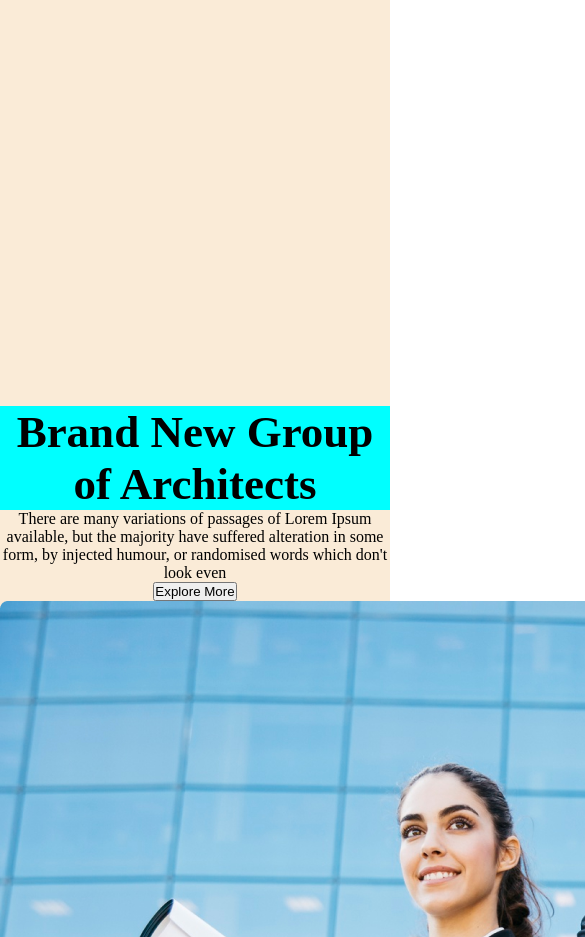
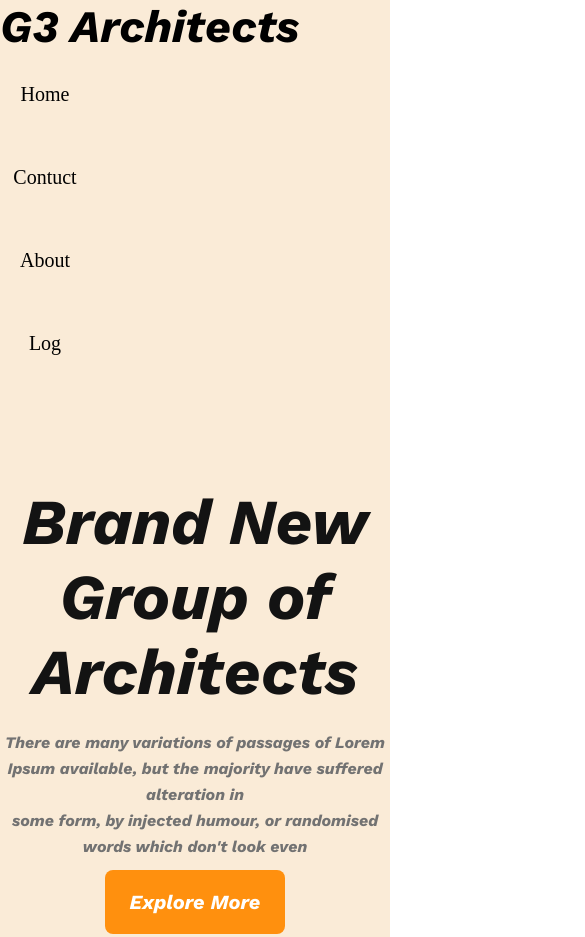
Before and after one commit to mohammadsobuj1/my-second-assainment, a plain HTML site: page index.html in a window 390 px wide. Shown: the top 937 px of the page, 585 px wide, since content can reach past the window. Drawn offline with nearby package versions, Linux system fonts and the light colour scheme.

Commit message:
done half

```diff
--- a/index.html
+++ b/index.html
@@ -12,9 +12,9 @@
 <link href="https://fonts.googleapis.com/css2?family=Open+Sans:ital,wght@1,600&family=Work+Sans:ital,wght@1,700&display=swap" rel="stylesheet">
 
 </head>
-<body>
+<body class=".container">
     <header class="header-container">
-        <section class="header-1">
+       <section class="header-1">
             <div class="header-title">
                 <h2 class="header-subtitle">G3 Architects</h2>
             </div>
@@ -22,30 +22,30 @@
                 <nav>
                     <ul>
                         <li> <a href=""> Home</a></li>
-                        <li> <a href="">Contuct Us</a></li>
+                        <li> <a href="">Contuct </a></li>
                         <li> <a href="">About</a></li>
-                        <li> <a href="">Log In</a></li>
+                        <li> <a href="">Log </a></li>
                     </ul>
                 </nav>
             </div>
         </section>
         <section class="bannar">
-            <h2 class="bannar-title">Brand New Group of Architects</h2>
-            <p>There are many variations of passages of Lorem Ipsum available, but the majority have suffered alteration in some form, by injected humour, or randomised words which don't look even</p>
-            <button>Explore More</button>
+            <h2 class="bannar-title">Brand New <br> Group of Architects</h2>
+            <p  class="bannar-subtitle">There are many variations of passages of Lorem Ipsum available, but the majority have suffered alteration in <br> some form, by injected humour, or randomised words which don't look even</p>
+            <button class="bannar-btn">Explore More</button>
 
 
 
 
-            <img src="img/banner.png" alt="">
+            <img src="img/banner.png" alt="" width="1200px" height="500px">
         </section>
+
+    </header>
+            <!-- --------------------
+                --header end
+            ------------------------ -->
 
 
 
-
-
-
-
-    </header>
 </body>
 </html>
--- a/style/style.css
+++ b/style/style.css
@@ -7,7 +7,7 @@
 .header-container{
         background-color: antiquewhite;
         width: 100%;
-        height: 1300px;
+        height: 1400px;
 }
 
 
@@ -16,7 +16,7 @@
     display: flex;
     justify-content: center;
     gap: 900px;
-    padding: 100px 0px;
+    padding: 70px 0px;
 }
 
 .header-subtitle{
@@ -24,21 +24,30 @@
     font-style: normal;
     font-weight: 700;
     font-size: 45px;
+    position: relative;
+    left: 200px;
+   width: 300px;
 }
 
 .nav-bar{
     font-size: 20;
+    position: relative;
+    right: 200px;
+
 }
 
 
 nav ul{
     display: flex;
+ align-items: center;
+
 }
 ul li {
     list-style: none;
-    padding: 20px;
+    padding: 30px;
     font-size: 20px;
     color: black;
+
 }
 
 li a{
@@ -52,10 +61,104 @@ li a{
     text-align: center;
     position: relative;
     top: 100px;
+    display: flex;
+    flex-direction: column;
+    justify-content: center;
+    align-items: center;
+    text-align: justify;
 }
 
 
 .bannar-title{
-    background-color: aqua;
-    font-size: 45px;
+    font-family: 'Work Sans';
+    font-style: normal;
+    font-weight: 700;
+    font-size: 64px;
+    line-height: 75px;
+    text-align: center;
+    color: #131313;
+    padding-bottom: 20px;
+
 }
+
+.bannar-subtitle{
+    font-family: 'Work Sans';
+    font-style: normal;
+    font-weight: 400;
+    font-size: 16px;
+    line-height: 26px;
+    color: #727272;
+    padding-bottom: 30px;
+}
+
+.bannar-btn{
+
+    width: 180px;
+    height: 64px;
+
+font-family: 'Work Sans';
+font-style: normal;
+font-weight: 600;
+font-size: 20px;
+line-height: 23px;
+text-align: center;
+background: #FF900E;
+border-radius: 8px;
+color: #FFFFFF;
+border: none;
+position:relative;
+bottom: 20px;
+
+
+}
+
+
+ /*------------------------
+ media quray style
+ ---------------------- */
+
+@media screen and (  max-width:576px ) {
+   .header-container{
+    height:100%;
+    width: 100%;
+
+   }
+.header-1{
+    flex-direction: column;
+    display: inline;
+
+}
+ .header-subtitle{
+ position: relative;
+ left: 0px;
+
+
+ }
+.nav-bar{
+    position: relative;
+    right: 150px;
+
+
+}
+
+ nav ul{
+    flex-direction: column;
+    position: relative;
+    top: 0;
+
+ }
+ .bannar{
+    display: block;
+    text-align:center ;
+ }
+.bannar img{
+     height:300px;
+    width: 400px;
+
+}
+
+}
+
+/* -------------------------------
+          ending of header
+----------- --------------------- */
```
